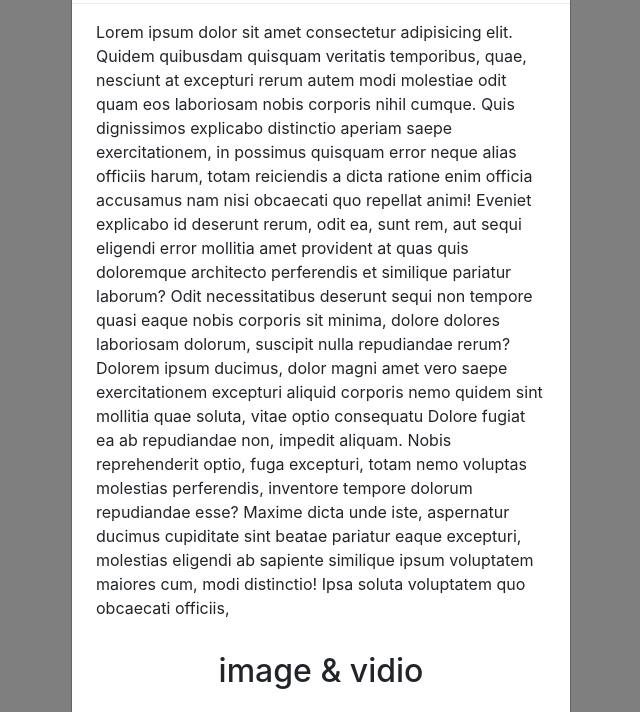
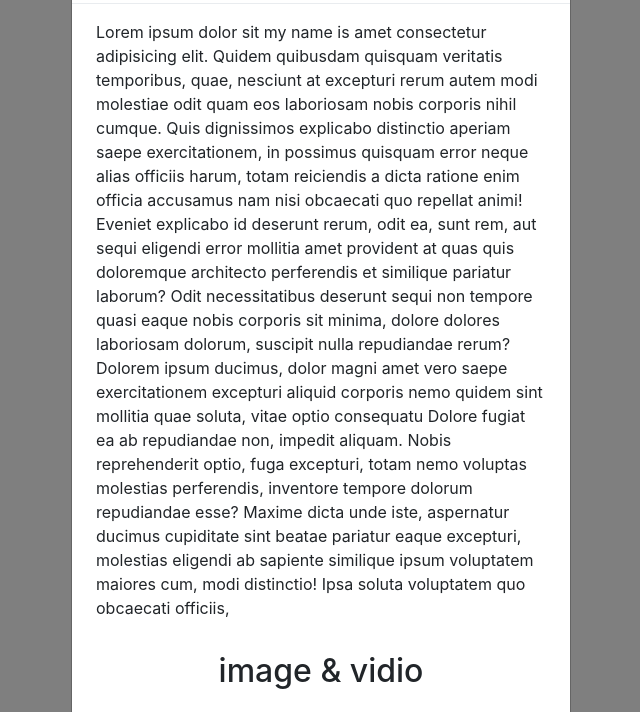
Before and after one commit to mku306ukm/modal-plugin, a plain HTML site: page index.html in a window 1280 px wide. Both pictures are taken after a click on the button "launch model". Shown: the part 88-800 px from the top of the page, without its empty margins (319-959 px from the left). Drawn offline with nearby package versions, Linux system fonts and the light colour scheme.

Commit message:
modal2-plugin

```diff
--- a/index.html
+++ b/index.html
@@ -51,7 +51,7 @@
                             </button>
                         </div>
                         <div class="modal-body ">
-                            <p class="px-2">Lorem ipsum dolor sit amet consectetur adipisicing elit. Quidem quibusdam quisquam veritatis temporibus, quae, nesciunt at excepturi rerum autem modi molestiae odit quam eos laboriosam nobis corporis nihil cumque. Quis dignissimos explicabo distinctio aperiam saepe exercitationem, in possimus quisquam error neque alias officiis harum, totam reiciendis a dicta ratione enim officia accusamus nam nisi obcaecati quo repellat animi! Eveniet explicabo id deserunt rerum, odit ea, sunt rem, aut sequi eligendi error mollitia amet provident at quas quis doloremque architecto perferendis et similique pariatur laborum? Odit necessitatibus deserunt sequi non tempore quasi eaque nobis corporis sit minima, dolore dolores laboriosam dolorum, suscipit nulla repudiandae rerum? Dolorem ipsum ducimus, dolor magni amet vero saepe exercitationem excepturi aliquid corporis nemo quidem sint mollitia quae soluta, vitae optio consequatu Dolore fugiat ea ab repudiandae non, impedit aliquam. Nobis reprehenderit optio, fuga excepturi, totam nemo voluptas molestias perferendis, inventore tempore dolorum repudiandae esse? Maxime dicta unde iste, aspernatur ducimus cupiditate sint beatae pariatur eaque excepturi, molestias eligendi ab sapiente similique ipsum voluptatem maiores cum, modi distinctio! Ipsa soluta voluptatem quo obcaecati officiis,</p>
+                            <p class="px-2">Lorem ipsum dolor sit my name is amet consectetur adipisicing elit. Quidem quibusdam quisquam veritatis temporibus, quae, nesciunt at excepturi rerum autem modi molestiae odit quam eos laboriosam nobis corporis nihil cumque. Quis dignissimos explicabo distinctio aperiam saepe exercitationem, in possimus quisquam error neque alias officiis harum, totam reiciendis a dicta ratione enim officia accusamus nam nisi obcaecati quo repellat animi! Eveniet explicabo id deserunt rerum, odit ea, sunt rem, aut sequi eligendi error mollitia amet provident at quas quis doloremque architecto perferendis et similique pariatur laborum? Odit necessitatibus deserunt sequi non tempore quasi eaque nobis corporis sit minima, dolore dolores laboriosam dolorum, suscipit nulla repudiandae rerum? Dolorem ipsum ducimus, dolor magni amet vero saepe exercitationem excepturi aliquid corporis nemo quidem sint mollitia quae soluta, vitae optio consequatu Dolore fugiat ea ab repudiandae non, impedit aliquam. Nobis reprehenderit optio, fuga excepturi, totam nemo voluptas molestias perferendis, inventore tempore dolorum repudiandae esse? Maxime dicta unde iste, aspernatur ducimus cupiditate sint beatae pariatur eaque excepturi, molestias eligendi ab sapiente similique ipsum voluptatem maiores cum, modi distinctio! Ipsa soluta voluptatem quo obcaecati officiis,</p>
 
 
       <div class="container mb-5">
```
